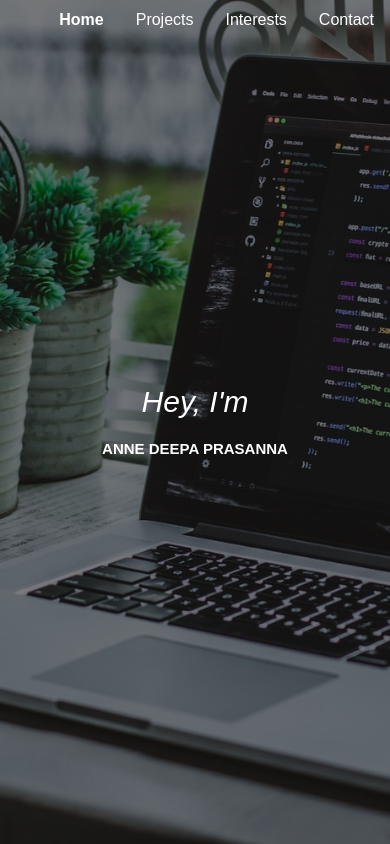
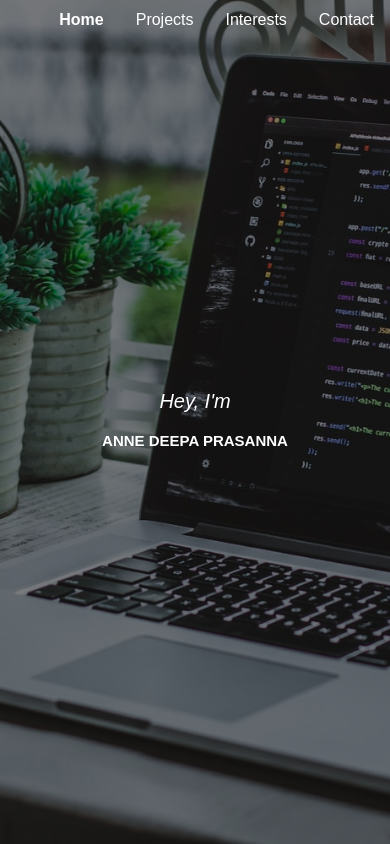
Before and after one commit to DeepaPrasanna/AboutMe, a plain HTML site: page index.html in a window 390 px wide. Shown: the top 844 px of the page. Drawn offline with nearby package versions, Linux system fonts and the light colour scheme.

Commit message:
Update styles.css

```diff
--- a/styles.css
+++ b/styles.css
@@ -278,7 +278,7 @@ a:hover,.contacts-navs>a:hover{
 .hero-text>h1{
   font-size:15px;
 }
-.hero-text>em{
+.hero-text>p{
   font-size:20px;
 }
 .interest{
```
